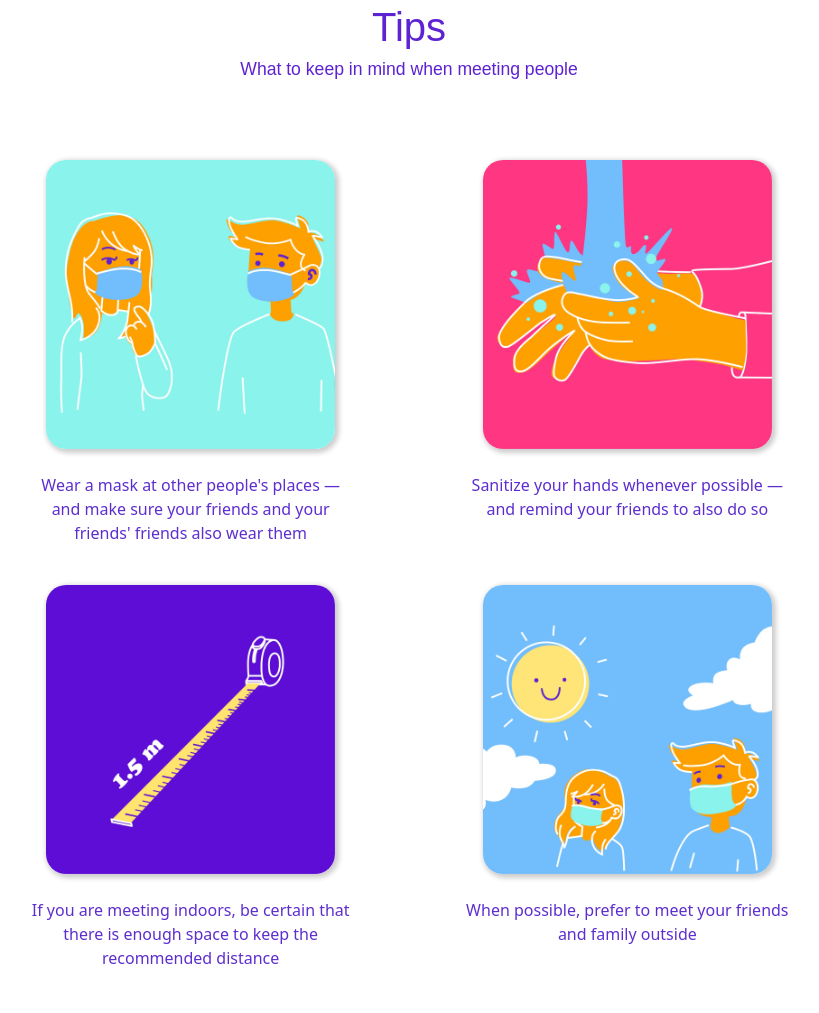
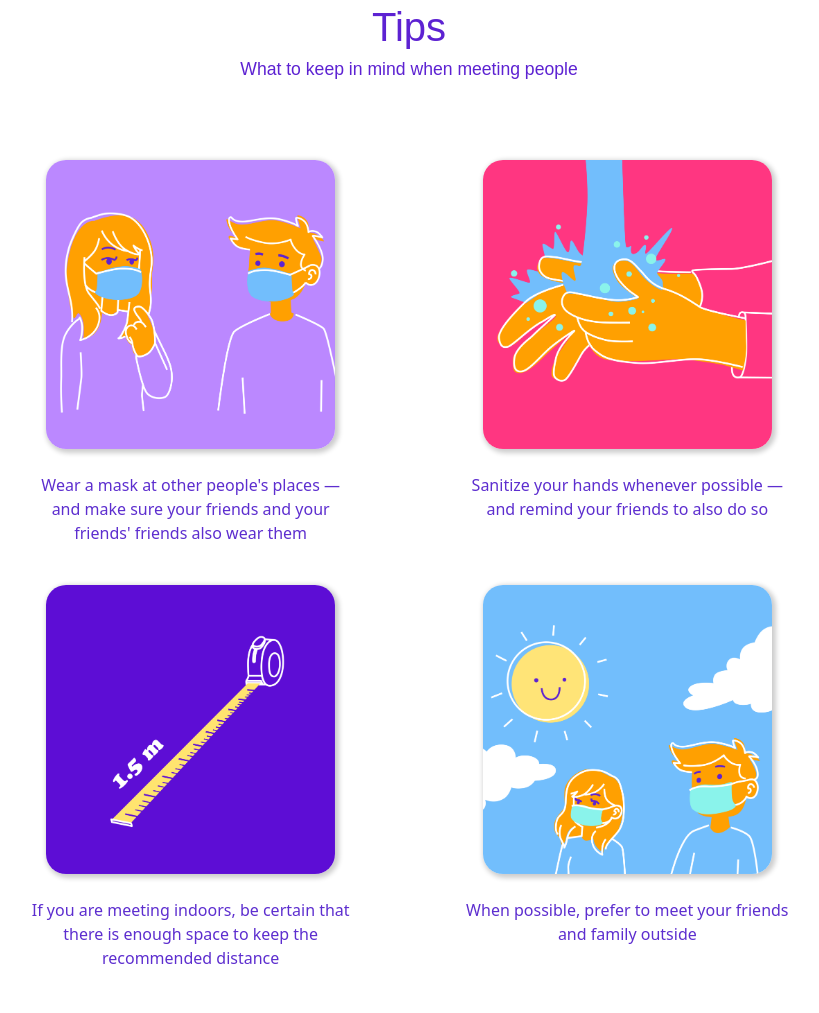
Before and after one commit to andreasilvano/workshop2021, a plain HTML site: page index.html in a window 1280 px wide. Shown: the part 4716-5729 px from the top of the page, without its empty margins (231-1050 px from the left). Drawn offline with nearby package versions, Linux system fonts and the light colour scheme; a web font is replaced by a local one.

Commit message:
new tips images

```diff
--- a/index.html
+++ b/index.html
@@ -194,19 +194,19 @@
       <h3 class="subtitle">What to keep in mind when meeting people</h3>
       <div class="row justify-content-center">
         <div class="tip-container col-lg-5">
-          <img src="assets/img/tip1.jpg" class="tip-image img-fluid">
+          <img src="assets/img/tip1.png" class="tip-image img-fluid">
           <p>Wear a mask at other people's places — and make sure your friends and your friends' friends also wear them</p>
         </div>
         <div class="tip-container col-lg-5">
-          <img src="assets/img/tip2.jpg" class="tip-image img-fluid">
+          <img src="assets/img/tip2.png" class="tip-image img-fluid">
           <p>Sanitize your hands whenever possible — and remind your friends to also do so</p>
         </div>
         <div class="tip-container col-lg-5">
-          <img src="assets/img/tip3.jpg" class="tip-image img-fluid">
+          <img src="assets/img/tip3.png" class="tip-image img-fluid">
           <p>If you are meeting indoors, be certain that there is enough space to keep the recommended distance</p>
         </div>
         <div class="tip-container col-lg-5">
-          <img src="assets/img/tip4.jpg" class="tip-image img-fluid">
+          <img src="assets/img/tip4.png" class="tip-image img-fluid">
           <p>When possible, prefer to meet your friends and family outside</p>
         </div>
       </div>
```
Also changed, not shown: assets/img/tip1.png (added), assets/img/tip2.png (added), assets/img/tip3.png (added), assets/img/tip4.png (added).
